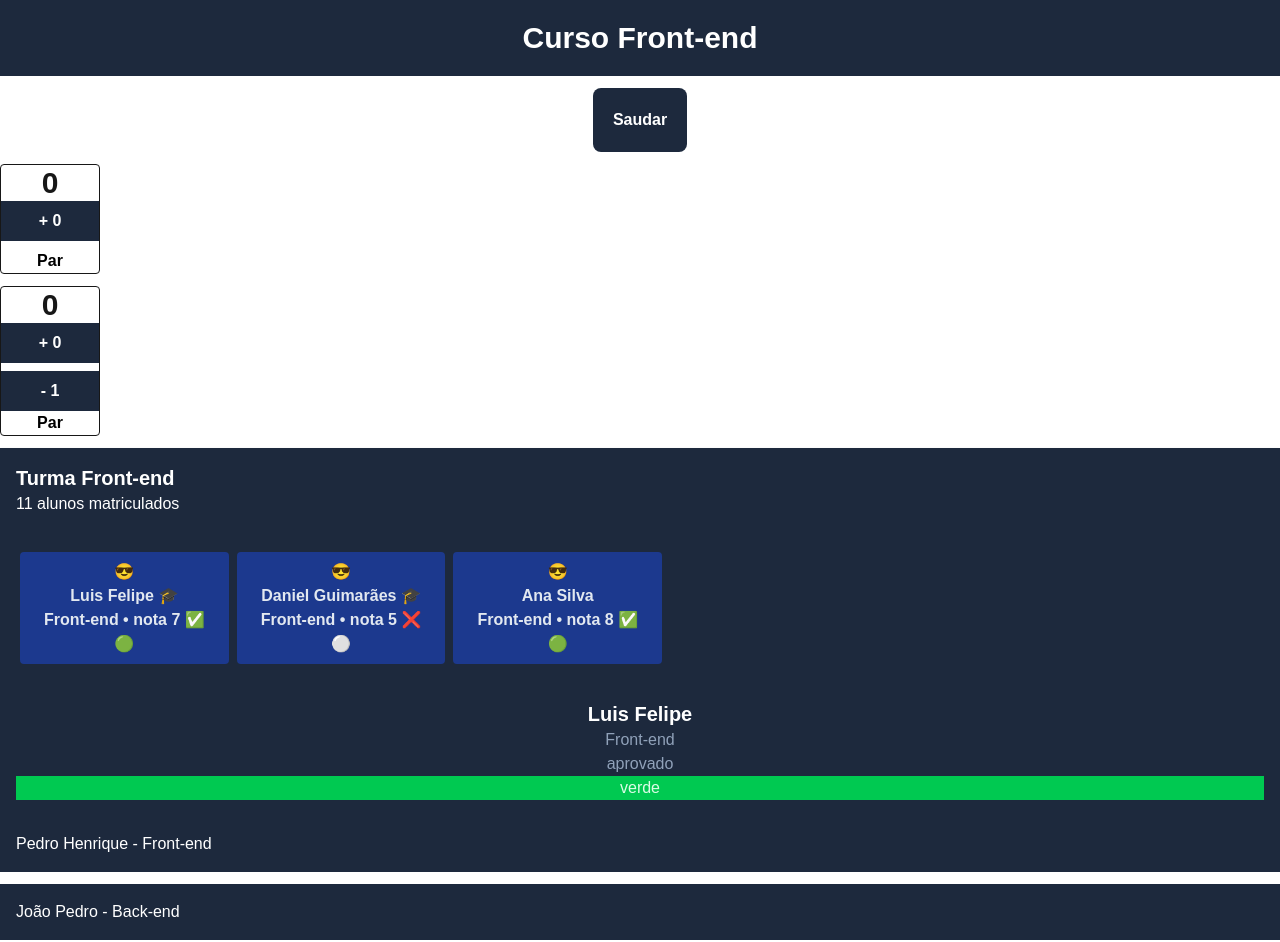
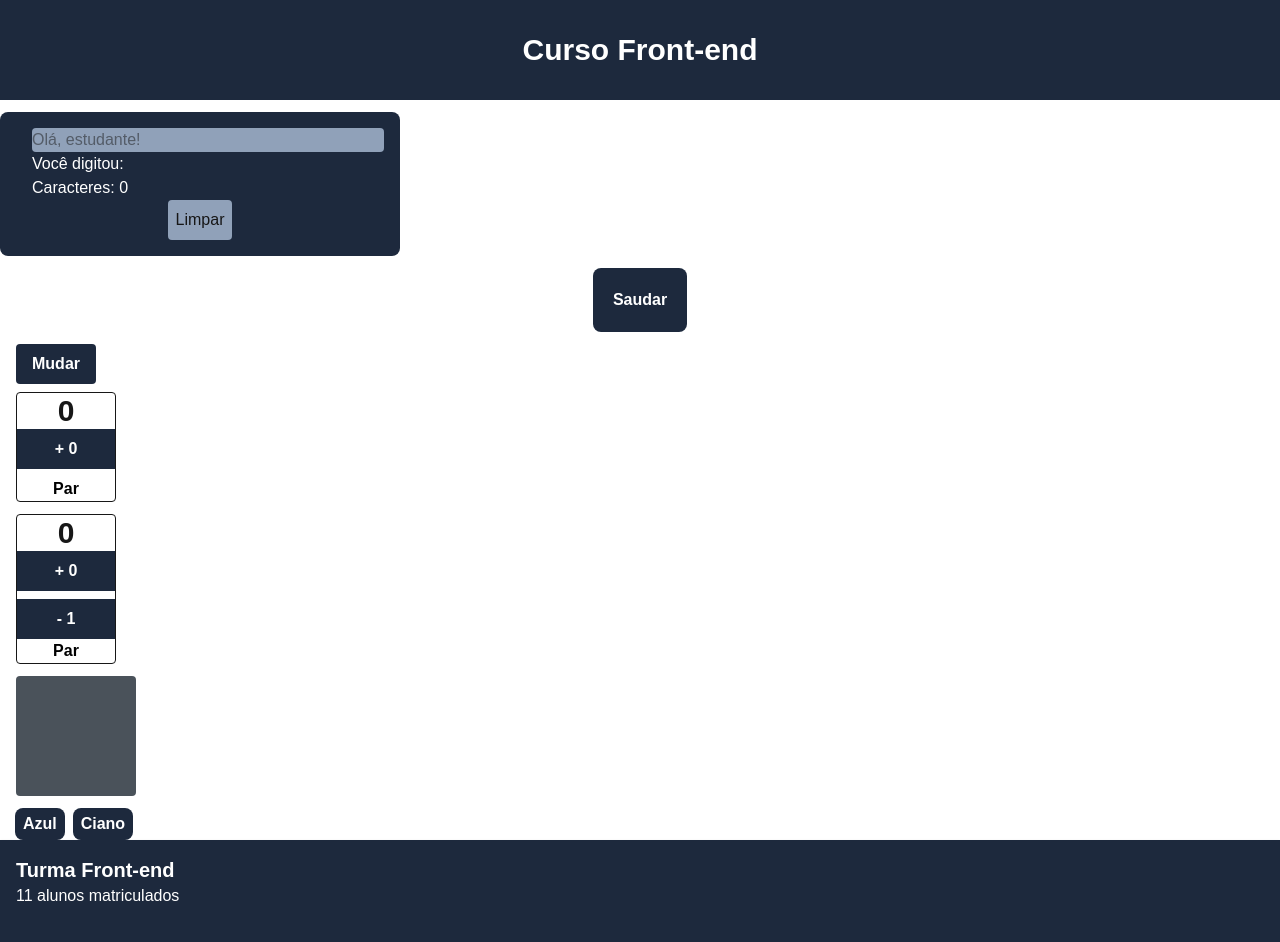
Before and after one commit to luisfelipecarvalho74/react, a Next.js app: page / in a window 1280 px wide. Shown: the top 942 px of the page. Built offline with nearby package versions, Linux system fonts and the light colour scheme.

Commit message:
Lista catorze no meio, ex10 feito

```diff
--- a/app/page.tsx
+++ b/app/page.tsx
@@ -15,11 +15,38 @@ import { Turma } from "@/componentes/Turma";
 import { Cursos } from "@/componentes/Cursos";
 import { PropNumero } from "@/componentes/PropNumero";
 import { Ola } from "@/componentes/Ola";
-import { use } from "react";
+import { useState } from "react";
 import { ContadorMaisUm } from "@/componentes/ContadorMaisUm";
 import { ContadorRetroativo } from "@/componentes/ContadorRetroativo";
 import { LigaDesliga } from "@/componentes/LigaDesliga";
+import { TrocaCor } from "@/componentes/TrocaCor";
 
+function MostarEsconder() {
+  const [visivel, setVisivel] = useState<boolean>(false)
+  return (
+    <div className="flex text-center ml-4">
+      <button className="bg-slate-800 hover:bg-slate-700 rounded-sm text-white font-bold px-4 py-2 mb-2"
+        onClick={() => setVisivel(!visivel)}>Mudar</button>
+        {visivel && <p className="text-xl text-black">Aluno ativo!</p>}
+    </div>
+  );
+}
+
+function InputControlado() {
+  const [text, setText] = useState<string>("");
+  return(
+    <div className="bg-slate-800 flex flex-col rounded-lg p-4 mb-3 w-100">
+        <input className="bg-slate-400 rounded-sm ml-4" value={text} onChange={(e: React.ChangeEvent<HTMLInputElement>) => setText(e.target.value)} placeholder="Olá, estudante!"
+      />
+        <p className="text-white ml-4">Você digitou: {text} <br />
+          Caracteres: {text.length}
+        </p>
+        <div className="text-center">
+        <button onClick={() => setText("")} className="bg-slate-400 hover:bg-slate-500 px-2 py-2 rounded-sm">Limpar</button>
+        </div>
+    </div>
+  );
+}
 
 export default function Home() {
   const nome = "Daniel Guimarães";
@@ -29,12 +56,17 @@ export default function Home() {
       <Titulo nome="Curso Front-end"/>
       <LigaDesliga />
 
+      <InputControlado />
+
       <Ola/>
+
+      <MostarEsconder />
 
       <ContadorMaisUm />
 
       <ContadorRetroativo />
 
+      <TrocaCor />
 
       <Painel titulo="Turma Front-end" children="11 alunos matriculados">
       </Painel>
--- a/componentes/ContadorMaisUm.tsx
+++ b/componentes/ContadorMaisUm.tsx
@@ -3,7 +3,7 @@ import { useState } from "react";
 export function ContadorMaisUm() {
     const [n, setN] = useState<number>(0);
     return (
-        <div className="flex flex-col w-25 border rounded-sm mb-3">
+        <div className="flex flex-col w-25 border rounded-sm ml-4 mb-3">
             <p className="text-center text-3xl font-bold">{n}</p>
             <button className="bg-slate-800 text-white font-bold p-2 mb-2" onClick={() => setN(n + 1)}>
                 + {n}
--- a/componentes/ContadorRetroativo.tsx
+++ b/componentes/ContadorRetroativo.tsx
@@ -3,7 +3,7 @@ import { useState } from "react";
 export function ContadorRetroativo() {
     const [n, setN] = useState<number>(0);
     return (
-        <div className="flex flex-col w-25 text-center rounded-sm border mb-3">
+        <div className="flex flex-col w-25 text-center rounded-sm border ml-4 mb-3">
             <p className="text-3xl font-bold">{n}</p>
             <button className="bg-slate-800 text-white font-bold p-2 mb-2" onClick={() => setN(n + 1)}> + {n}
             </button>
--- a/componentes/LigaDesliga.tsx
+++ b/componentes/LigaDesliga.tsx
@@ -3,7 +3,7 @@ import { useState } from "react";
 export function LigaDesliga() {
     const [presente, setPresente] = useState<boolean>();
     return (
-        <div className=" absolute top-6 left-430 rounded-sm text-xl text-white text-center mb-3">
+        <div className=" absolute top-9 left-430 rounded-sm text-xl text-white text-center mb-3">
             <button onClick={() => setPresente(!presente)}>
                 {presente ? "🟢 Presente" : "⚪ Ausente"}
             </button>
--- a/componentes/Titulo.tsx
+++ b/componentes/Titulo.tsx
@@ -1,5 +1,5 @@
 export default function Titulo({ nome }: { nome: string }) {
     return (
-        <div className="bg-slate-800 text-3xl text-white text-center font-bold p-5 mb-3">{nome}</div>
+        <div className="bg-slate-800 text-3xl text-white text-center font-bold p-8 mb-3">{nome}</div>
     );
 }
--- /dev/null
+++ b/componentes/TrocaCor.tsx
@@ -0,0 +1,14 @@
+import { useState } from "react";
+
+export function TrocaCor() {
+    const [cor, setCor] = useState<string>("#4A525A");
+    return(
+        <div className="flex flex-col w-29 ml-4 ">
+            <div className="w-30 h-30 rounded-sm mx-auto mb-3" style={{ backgroundColor: cor }}></div>
+            <div className="flex gap-2 justify-center">
+                <button className="bg-slate-800 hover:bg-blue-800 text-white font-bold rounded-lg px-2 py-1" onClick={() => setCor("#1E40AF")}>Azul</button>
+                <button className="bg-slate-800 hover:bg-cyan-600 text-white font-bold rounded-lg px-2 py-1" onClick={() => setCor("#0891B2")}>Ciano</button>
+            </div>
+        </div>
+    );
+}
```
